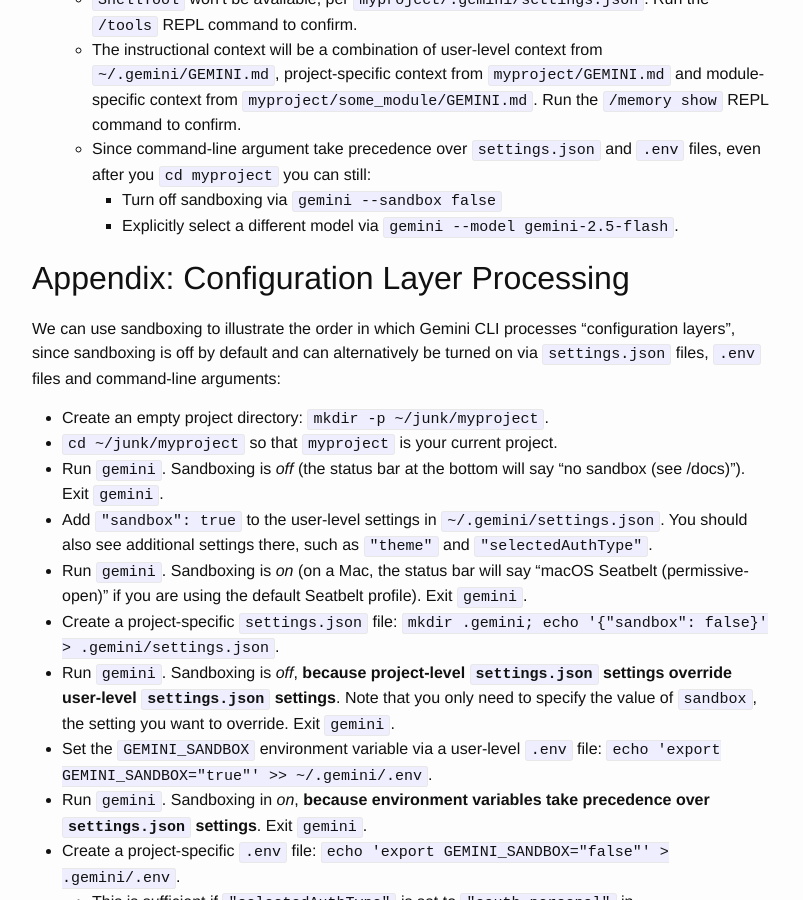
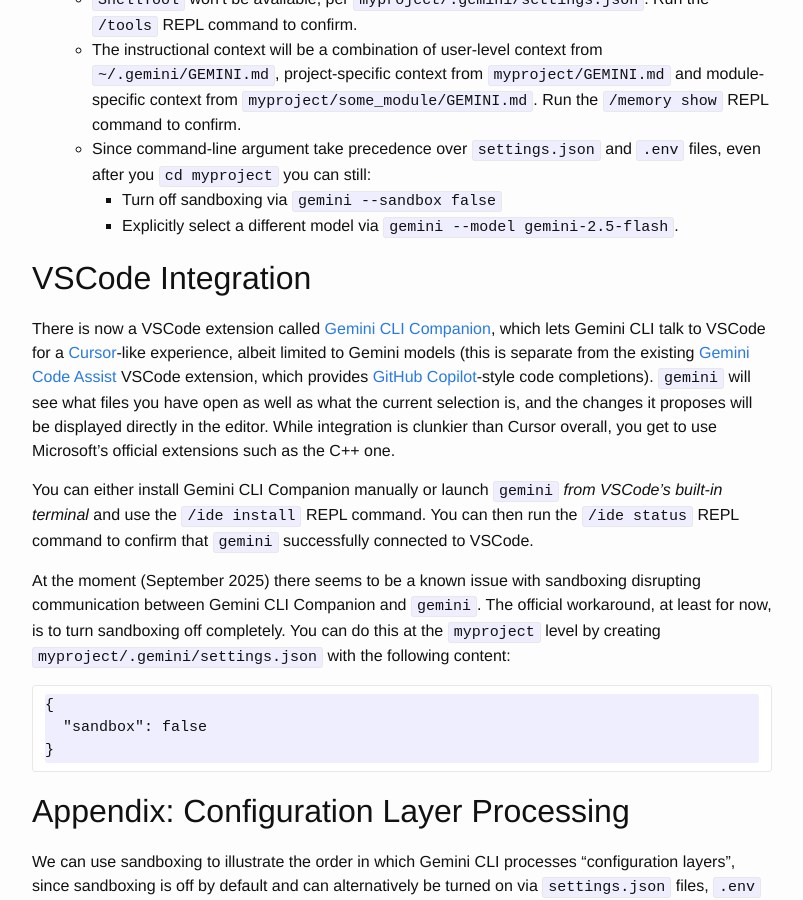
Before and after one commit to vglazer/vglazer.github.io, a Jekyll site: the page built from _posts/2025-07-22-gemini-cli-notes.md, in a window 1280 px wide and 900 px high, scrolled down 6963 px. Shown: the whole window, without its empty margins (238-1041 px from the left). Built offline with Jekyll 4.4.1, drawn with Linux system fonts in a browser that asks for light colours; nearby versions of some CDN libraries.

Commit message:
Added section about Gemini CLI Companion

````diff
--- a/_posts/2025-07-22-gemini-cli-notes.md
+++ b/_posts/2025-07-22-gemini-cli-notes.md
@@ -7,6 +7,7 @@ categories: ai agents llms productiviy devtools osx gemini gemini-cli google
 ---
 
 ## Background and Documentation
+
 - [Launch post](https://blog.google/technology/developers/introducing-gemini-cli-open-source-ai-agent/)
 - [gemini-cli GitHub repo](https://github.com/google-gemini/gemini-cli/)
 - [Documentation](https://github.com/google-gemini/gemini-cli/blob/main/docs/index.md)
@@ -18,6 +19,7 @@ categories: ai agents llms productiviy devtools osx gemini gemini-cli google
   - [Built-in Tools](https://github.com/google-gemini/gemini-cli/blob/main/docs/tools/index.md)
 
 ## Configuration Layers
+
 - User [settings](https://github.com/google-gemini/gemini-cli/blob/main/docs/cli/configuration.md#available-settings-in-settingsjson) are in `~/.gemini/settings.json`.
 - Project-specific `myproject/.gemini/settings.json` files _override_ `~/.gemini/settings.json`. You only need to specify settings whose user-level values you want to change.
 - API keys and some other settings are controlled via [environment variables](https://github.com/google-gemini/gemini-cli/blob/main/docs/cli/configuration.md#environment-variables--env-files). It is recommended to store them in `~/.gemini/.env` instead of adding them directly to `~/.zshrc` or `~/.bashrc`.
@@ -26,6 +28,7 @@ categories: ai agents llms productiviy devtools osx gemini gemini-cli google
 - In particular, the current working directory will affect which `settings.json`, `.env` and `GEMINI.md` files `gemini` picks up.
 
 ## Authentication, Request Limits and Privacy
+
 - The `"selectedAuthType"` setting determines how you [authenticate with Google's AI services](https://github.com/google-gemini/gemini-cli/blob/main/docs/cli/authentication.md): `"oauth-personal"` (personal Google account), `"gemini-api-key`" ([AI Studio](https://aistudio.google.com/prompts/new_chat)) or `"vertex-ai"` ([Vertex AI](https://cloud.google.com/vertex-ai)).
 - You will be prompted to pick an auth type the first time you launch Gemini CLI, or more generally any time `"selectedAuthType"` isn't found in `settings.json`. You can also use the `/auth` REPL command to switch to a different auth type later.
 - The auth type determines the model request limits as well as what data Google collects. See the [Terms of Service and Privacy Notice](https://github.com/google-gemini/gemini-cli/blob/main/docs/tos-privacy.md) for details. **Keep in mind that if you authenticate using your personal Google account or use the free Google AI tier, your code, prompts and responses will be used to train Google models**.
@@ -38,11 +41,13 @@ categories: ai agents llms productiviy devtools osx gemini gemini-cli google
 - Anonymized usage stats, such what tools and models are used, are collected by default. Add `"usageStatisticsEnabled": false` to `~/.gemini/settings.json`" to [opt out](https://github.com/google-gemini/gemini-cli/blob/main/docs/cli/configuration.md#usage-statistics).
 
 ## Model Selection
+
 - You can use the `--model` command-line argument to override the default model (currently Gemini 2.5 Pro) like so: `gemini --model <model>`.
 - Supported `<model>` values include `gemini-{2.5, 2.0}-{pro, flash, flash-lite}`.
 - You can also `export GEMINI_MODEL="<model>"` in `~/.gemini/.env` or another `.env` file.
 
 ## Built-in Tools
+
 - Gemini CLI comes with a number of [built-in tools](https://github.com/google-gemini/gemini-cli/blob/main/docs/core/tools-api.md#built-in-tools) with the following [execution flow](https://github.com/google-gemini/gemini-cli/blob/main/docs/core/tools-api.md#tool-execution-flow). Their definitions live [here](https://github.com/google-gemini/gemini-cli/tree/main/packages/core/src/tools).
 - You can extend the list of built-in tools using MCP Servers. See [this page](https://github.com/google-gemini/gemini-cli/blob/main/docs/tools/mcp-server.md) for details.
 - Use the `/tools` REPL command to list the tools available in a given `gemini` session. For a longer description of each tool, run `/tools desc`.
@@ -103,6 +108,7 @@ then `/tools` won't show `GoogleSearch`, `Shell` and `WebFetch`, whereas the res
 - Although restricting the commands `ShellTool` can execute via `run_shell_command` does provide a measure of security, it is nevertheless a good idea to enable sandboxing if you are going to make `ShellTool` available (which it is by default, with no command restrictions).
 
 ## Sandboxing
+
 - Sandboxing is _off_ by default. Add `"sandbox": true` to `~/.gemini/settings.json` to turn it on.
 - When sandboxing is enabled, Gemini CLI will only be able to call tools supported by the sandbox environment, regardless of what tools are included via `coreTools` and `excludeTools` in `settings.json`.
 - The default sandboxing methodology is platform-specific: Seatbelt on a Mac and Docker elsewhere.
@@ -120,6 +126,7 @@ ERROR: cannot build sandbox using installed gemini binary; run `npm link ./packa
 This is apparently [a known issue](https://github.com/google-gemini/gemini-cli/issues/3404).
 
 ## Instructional Context ("Memory")
+
 - Gemini CLI loads instructional context (aka "memory") from files named `GEMINI.md` (the name can be changed via the `contextFileName` setting in `settings.json`).
 - For an example, have a look at Gemini CLI's [own GEMINI.md](https://github.com/google-gemini/gemini-cli/blob/main/GEMINI.md).
 - Context loaded from `GEMINI.md` files uses up context window tokens. This should not be material for Gemini 2.5 Pro, whose context window is large (1 million tokens).
@@ -129,6 +136,7 @@ This is apparently [a known issue](https://github.com/google-gemini/gemini-cli/i
 - Context can be controlled in hierarchical way using multiple `GEMINI.md` files, with the directory you launch `gemini` from determining which ones are loaded. The details are [here](https://github.com/google-gemini/gemini-cli/blob/main/docs/cli/configuration.md#context-files-hierarchical-instructional-context).
 
 ## An Illustrative Example
+
 Say that you are on a Mac and didn't set any Gemini CLI-related environment variables in `~/.zshrc` or `~/.bashrc`. Assume that your user-level Gemini CLI configuration looks like this:
 
 `~/.gemini/settings.json`:
@@ -195,7 +203,22 @@ export SEATBELT_PROFILE="custom" # {permissive, restrictive}-{open, proxied, clo
     - Turn off sandboxing via `gemini --sandbox false`
     - Explicitly select a different model via `gemini --model gemini-2.5-flash`.
 
+## VSCode Integration
+
+There is now a VSCode extension called [Gemini CLI Companion](https://marketplace.visualstudio.com/items?itemName=Google.gemini-cli-vscode-ide-companion), which lets Gemini CLI talk to VSCode for a [Cursor](https://cursor.com/)-like experience, albeit limited to Gemini models (this is separate from the existing [Gemini Code Assist](https://marketplace.visualstudio.com/items?itemName=Google.geminicodeassist) VSCode extension, which provides [GitHub Copilot](https://code.visualstudio.com/docs/copilot/overview)-style code completions). `gemini` will see what files you have open as well as what the current selection is, and the changes it proposes will be displayed directly in the editor. While integration is clunkier than Cursor overall, you get to use Microsoft's official extensions such as the C++ one.
+
+You can either install Gemini CLI Companion manually or launch `gemini` _from VSCode's built-in terminal_ and use the `/ide install` REPL command. You can then run the `/ide status` REPL command to confirm that `gemini` successfully connected to VSCode.
+
+At the moment (September 2025) there seems to be a known issue with sandboxing disrupting communication between Gemini CLI Companion and `gemini`. The official workaround, at least for now, is to turn sandboxing off completely. You can do this at the `myproject` level by creating `myproject/.gemini/settings.json` with the following content:
+
+```
+{
+  "sandbox": false
+}
+```
+
 ## Appendix: Configuration Layer Processing
+
 We can use sandboxing to illustrate the order in which Gemini CLI processes "configuration layers", since sandboxing is off by default and can alternatively be turned on via `settings.json` files, `.env` files and command-line arguments:
 
 - Create an empty project directory: `mkdir -p ~/junk/myproject`.
````
